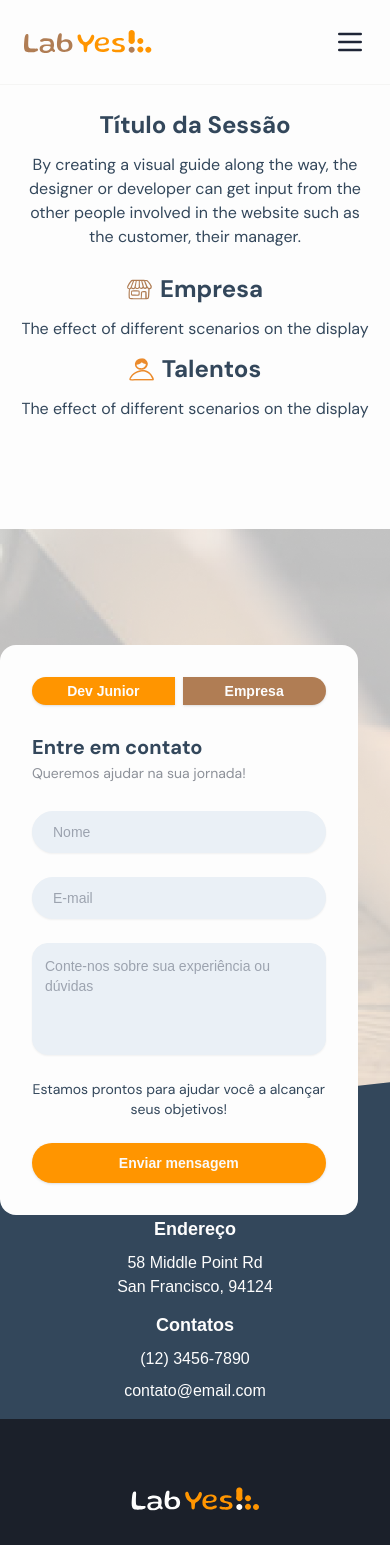
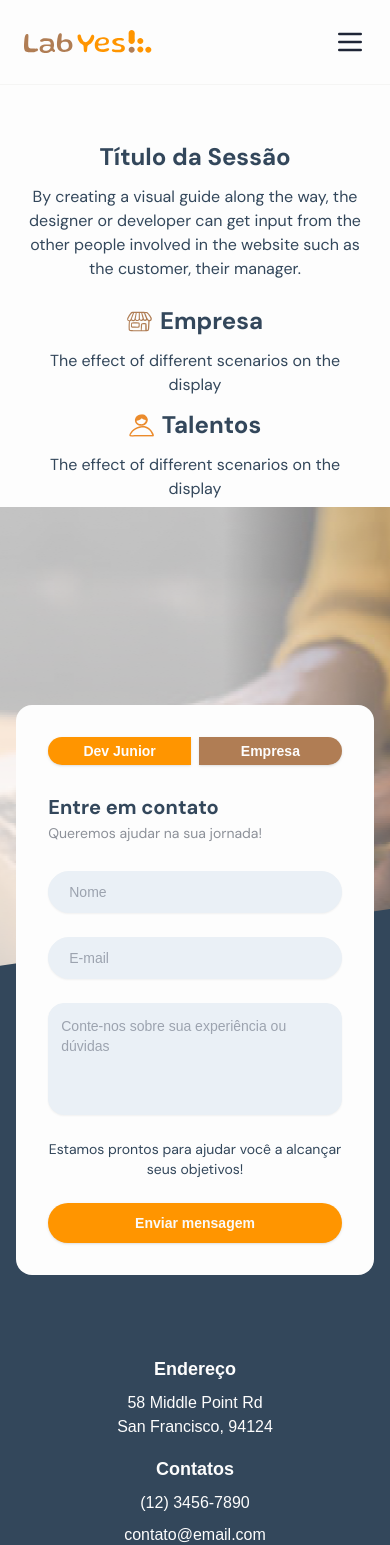
Before and after one commit to labyes24/LABYES-LP, a Next.js app: page /contato in a window 390 px wide. Shown: the top 1545 px of the page. Built offline with nearby package versions, Linux system fonts and the light colour scheme.

Commit message:
style: adapts ContactsPage layout to make responsive
refs: 868c42xea

```diff
--- a/src/app/contato/page.tsx
+++ b/src/app/contato/page.tsx
@@ -1,26 +1,18 @@
 import { Metadata } from 'next'
 
-import BgImg from '@/assets/contact-bg-img.png'
-import Wave from '@/assets/contact-wave.svg'
 import { ContactForm } from '@/components/contact-form'
 import { IconEnterprise } from '../../components/svg/icon-enterprise'
 import { IconTalents } from '../../components/svg/icon-talents'
 import { sendEmail } from '../actions/send-email'
+
 export const metadata: Metadata = {
     title: 'Contatos',
 }
 export default function ContactsPage() {
     return (
-        <div
-            className="h-full"
-            style={{
-                backgroundImage: `url(${Wave.src}),url(${BgImg.src}) `,
-                backgroundRepeat: 'no-repeat, no-repeat',
-                backgroundPosition: 'bottom 0px left -32px, top 420px left 0px',
-            }}
-        >
-            <section className="mx-auto mb-56 w-full max-w-md font-sans">
-                <div className="mx-4 my-6 text-center">
+        <section className="bg-contact-small lg:bg-contact-large flex flex-col justify-center overflow-clip lg:grid lg:grid-cols-2 lg:grid-rows-2 lg:gap-4 lg:gap-x-20">
+            <section className="mx-auto w-full max-w-md gap-5 px-6 pt-14 font-sans lg:pl-7">
+                <div className="text-center lg:text-left">
                     <h2 className="mb-3 text-2xl font-bold text-ly-dark-azure-600">
                         Título da Sessão
                     </h2>
@@ -31,8 +23,10 @@ export default function ContactsPage() {
                         manager.
                     </p>
                 </div>
-                <div className="mb-6 flex w-full flex-col items-center gap-3">
-                    <div className="flex items-center justify-center gap-2">
+
+                <div className="lg:itens-start mb-6 flex w-full flex-col items-center gap-3 text-center lg:flex-row-reverse lg:text-left">
+                    <div className="flex flex-col gap-3">
+                        <div className="flex items-center justify-center gap-2 lg:justify-start">
                             <IconEnterprise />
                             <strong className="text-center text-2xl text-ly-dark-azure-600">
                                 Empresa
@@ -41,9 +35,12 @@ export default function ContactsPage() {
                         <p className="text-ly-dark-azure-600">
                             The effect of different scenarios on the display
                         </p>
-                    <div className="flex items-center justify-center gap-2">
+                    </div>
+
+                    <div className="flex flex-col gap-3">
+                        <div className="flex items-center justify-center gap-2 lg:justify-start">
                             <IconTalents />
-                        <strong className="text-center text-2xl text-ly-dark-azure-600">
+                            <strong className="text-2xl text-ly-dark-azure-600">
                                 Talentos
                             </strong>
                         </div>
@@ -51,31 +48,38 @@ export default function ContactsPage() {
                             The effect of different scenarios on the display
                         </p>
                     </div>
+                </div>
             </section>
 
+            <div className="flex justify-center pt-[180px] align-middle lg:col-start-2 lg:row-start-1 lg:row-end-3 lg:justify-end lg:py-[71px] lg:pr-20">
                 <ContactForm sendEmailAction={sendEmail} />
+            </div>
 
-            <section className="mx-auto flex w-full max-w-md flex-col items-center gap-3">
-                <div className="flex flex-col gap-2 text-center">
-                    <h2 className="text-center text-lg font-semibold text-ly-white lg:text-xl lg:font-bold">
+            <section className="mx-auto flex w-full flex-col items-center gap-3 pb-10 pt-20 lg:pt-0">
+                <div className="flex flex-col gap-4 text-center lg:flex-row lg:items-start lg:justify-between lg:gap-32 lg:pl-28 lg:pt-24 lg:text-left">
+                    <div className="flex flex-col gap-2 lg:pt-8 lg:align-baseline">
+                        <h2 className="text-lg font-semibold text-ly-white lg:text-xl lg:font-bold">
                             Endereço
                         </h2>
-                    <p className="text-center text-base text-ly-white lg:text-lg">
+                        <p className="text-base text-ly-white lg:text-lg">
                             58 Middle Point Rd <br /> San Francisco, 94124
                         </p>
                     </div>
-                <div className="mb-4 flex flex-col gap-2 text-center">
-                    <h2 className="text-center text-lg font-bold text-ly-white lg:text-xl">
+
+                    <div className="mb-4 flex flex-col gap-2">
+                        <h2 className="text-lg font-bold text-ly-white lg:text-xl">
                             Contatos
                         </h2>
-                    <p className="text-center text-base text-ly-white lg:text-lg">
+                        <p className="text-base text-ly-white lg:text-lg">
                             (12) 3456-7890
                         </p>
-                    <p className="text-center text-base text-ly-white lg:text-lg">
+                        <p className="text-base text-ly-white lg:text-lg">
                             contato@email.com
                         </p>
                     </div>
+                </div>
             </section>
-        </div>
+            <div className="flex-1" />
+        </section>
     )
 }
```
Lines whose indentation alone changed are shown as unchanged.
